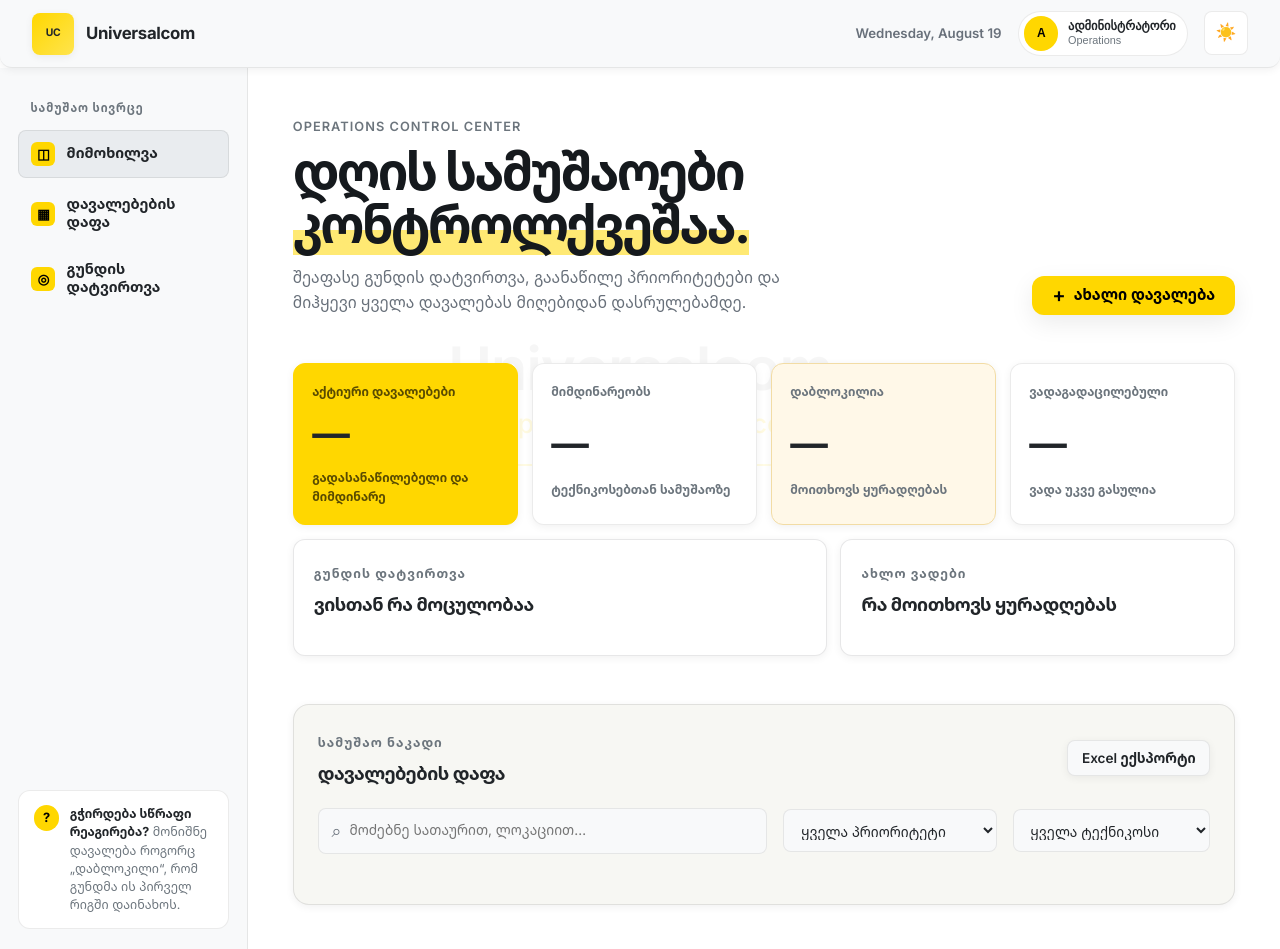
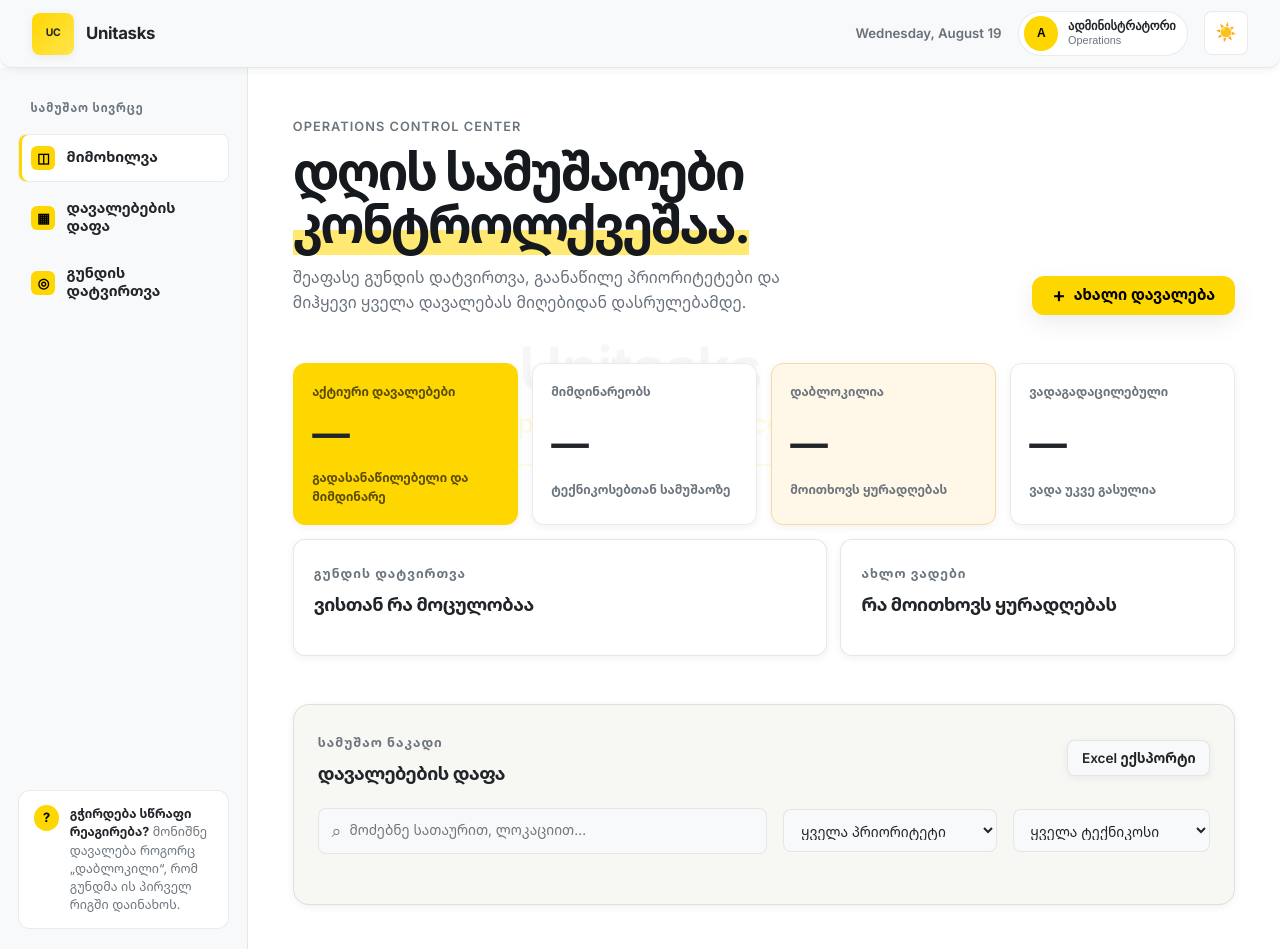
Before and after one commit to shotiko-r/shota-frontend, a plain HTML site: page admin.html in a window 1280 px wide. Drawn offline with Linux system fonts and the light colour scheme; no server answers; sample sign-in values are in the browser's storage.

Commit message:
change name

```diff
--- a/admin.html
+++ b/admin.html
@@ -3,8 +3,8 @@
 <head>
   <meta charset="UTF-8">
   <meta name="viewport" content="width=device-width, initial-scale=1.0">
-  <meta name="description" content="Universalcom — სამუშაო ოპერაციების მართვის სივრცე">
-  <title>Universalcom — ოპერაციების მართვა</title>
+  <meta name="description" content="Unitasks — სამუშაო ოპერაციების მართვის სივრცე">
+  <title>Unitasks — ოპერაციების მართვა</title>
   <link rel="preconnect" href="https://fonts.googleapis.com">
   <link rel="preconnect" href="https://fonts.gstatic.com" crossorigin>
   <link href="https://fonts.googleapis.com/css2?family=Inter:wght@400;500;600;700&family=Noto+Sans+Georgian:wght@400;500;600;700&display=swap" rel="stylesheet">
@@ -12,16 +12,16 @@
 </head>
 <body class="operations-page">
   <div class="watermark" aria-hidden="true">
-    <span class="watermark__line">Universalcom</span>
+    <span class="watermark__line">Unitasks</span>
     <span class="watermark__line watermark__line--secondary">Operations workspace</span>
     <span class="watermark__accent"></span>
   </div>
 
   <div class="page">
     <header class="site-header workspace-header">
-      <a class="site-header__brand" href="admin.html" aria-label="Universalcom ოპერაციების მართვა">
+      <a class="site-header__brand" href="admin.html" aria-label="Unitasks ოპერაციების მართვა">
         <span class="site-header__logo" aria-hidden="true">UC</span>
-        <span>Universalcom</span>
+        <span>Unitasks</span>
       </a>
 
       <div class="workspace-header__actions">
--- a/style.css
+++ b/style.css
@@ -860,6 +860,7 @@ body.operations-page[data-theme="dark"] {
 
 .workspace-sidebar__label {
   padding: 0 0.75rem;
+  margin-bottom: 0.25rem;
   font-size: 0.72rem;
   font-weight: 700;
   text-transform: uppercase;
@@ -878,6 +879,7 @@ body.operations-page[data-theme="dark"] {
   align-items: center;
   gap: 0.7rem;
   width: 100%;
+  margin: 0;
   padding: 0.7rem 0.75rem;
   border: 1px solid transparent;
   border-radius: var(--radius-sm);
@@ -886,13 +888,27 @@ body.operations-page[data-theme="dark"] {
   font: 600 0.92rem/1.2 var(--font-sans);
   text-align: left;
   cursor: pointer;
-  transition: background var(--transition), border-color var(--transition);
+  -webkit-appearance: none;
+  appearance: none;
+  -webkit-tap-highlight-color: transparent;
+  transition: background var(--transition), border-color var(--transition),
+    box-shadow var(--transition);
 }
 
-.workspace-nav__item:hover,
-.workspace-nav__item.is-active {
+.workspace-nav__item:hover {
   background: var(--surface-hover);
   border-color: var(--border);
+}
+
+.workspace-nav__item.is-active {
+  background: var(--surface);
+  border-color: var(--border);
+  box-shadow: inset 3px 0 0 var(--accent);
+}
+
+.workspace-nav__item:focus-visible {
+  outline: 2px solid var(--accent);
+  outline-offset: 2px;
 }
 
 .workspace-nav__item span {
```
Also changed, not shown: dashboard.html (+5 -5 lines), index.html (+6 -6 lines).
